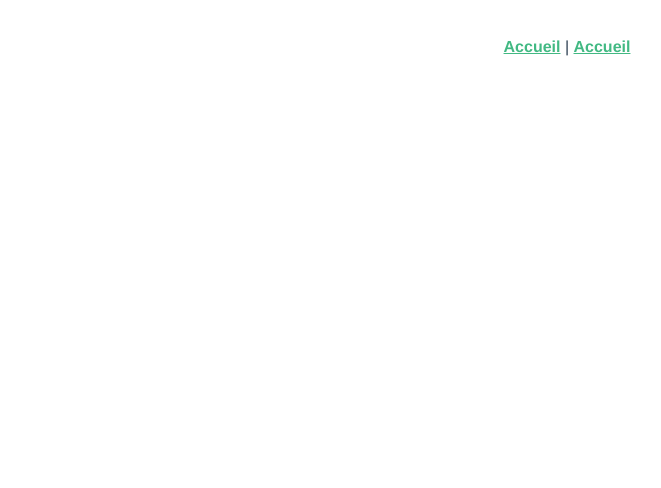
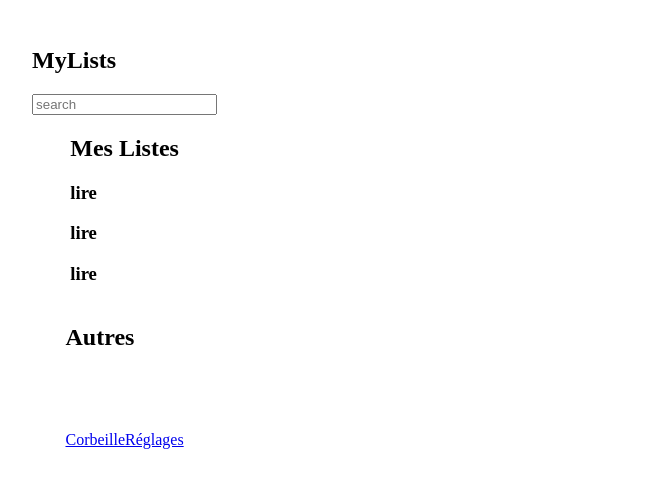
Before and after one commit to WilliamCaouette/tp2_caouettew_devweb, a Vue app: page /#/ in a window 1280 px wide. Shown: the top 488 px of the page, without its empty margins (73-734 px from the left). Built offline with nearby package versions, Linux system fonts and the light colour scheme.

Commit message:
affichage du nav

```diff
--- a/src/App.vue
+++ b/src/App.vue
@@ -1,18 +1,13 @@
 <template>
-  <div id="nav">
-    <router-link to="/">Accueil</router-link> |
-    <router-link to="/">Accueil</router-link>
-  </div>
   <router-view/>
 </template>
 
 <style>
-#app {
-  font-family: Avenir, Helvetica, Arial, sans-serif;
-  -webkit-font-smoothing: antialiased;
-  -moz-osx-font-smoothing: grayscale;
-  text-align: center;
-  color: #2c3e50;
+#app #home {
+  width: 100%;
+  height: 100%;
+  margin: 0;
+  padding: 0;
 }
 
 #nav {
--- a/src/components/LeftNavBar.vue
+++ b/src/components/LeftNavBar.vue
@@ -1,13 +1,44 @@
 <template>
-
+  <div class="nav-bar">
+        <section class="top">
+            <h1>MyLists</h1>
+            <input type="text" placeholder="search" @input="search()" name="search" id="search">
+        </section>
+        <section class="middle">
+            <h2>Mes Listes</h2>
+            <h3 class="list-name" @click="changeListShow(list)" v-for="list in lists" :key="list.id">{{list.name}}</h3>
+        </section>
+        <section>
+            <h2>Autres</h2>
+            <div id="nav"></div>
+            <router-link to="/trashcan">Corbeille</router-link>
+            <router-link to="/settings">Réglages</router-link>
+        <router-view/>
+        </section>
+  </div>
 </template>
 
 <script>
 export default {
+ props:["lists"],
+ methods:{
+     changeListShow(list){
+         return;
+     }
+ }
 
 }
 </script>
 
-<style>
-
+<style scoped>
+    .nav-bar{
+        height: 100%;
+        width: 30%;
+        display: flex;
+        flex-direction: column;
+        align-items: center;
+    }
+    .top{
+        margin-top: 5%;
+    }
 </style>
--- a/src/components/liste.vue
+++ b/src/components/liste.vue
@@ -1,14 +1,16 @@
 list d'éléments
 
 <template>
+  <h2>{{list.name}}</h2>
   <ul>
+      <li v-for="element in list.elements" :key="element.id">{{element.name}}</li>
   </ul>
 </template>
 
 <script>
 import { computed } from 'vue'
 export default {
-    props:["datas"],
+    props:["list"],
     methods:{
 
     },
--- a/src/views/Home.vue
+++ b/src/views/Home.vue
@@ -1,14 +1,39 @@
 <template>
   <div class="home">
-
+    <left-nav-bar :lists="lists"></left-nav-bar>
   </div>
 </template>
 
 <script>
+import LeftNavBar from '../components/LeftNavBar.vue'
 
 export default {
   name: 'Home',
   components: {
+    LeftNavBar
+  },
+  data(){
+    return {
+      lists : [
+        {
+          id:0,
+          name: "lire",
+          description : "blablalblal",
+        },
+        {
+          id:1,
+          name: "lire",
+          description : "blablalblal",
+        },
+        {
+          id:2,
+          name: "lire",
+          description : "blablalblal",
+        },
+      ]
+
+    }
+
   }
 }
 </script>
```
